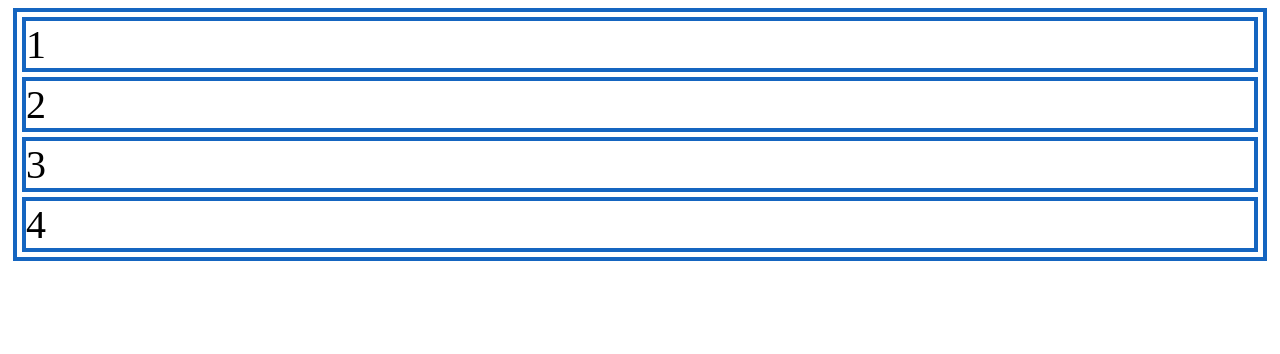
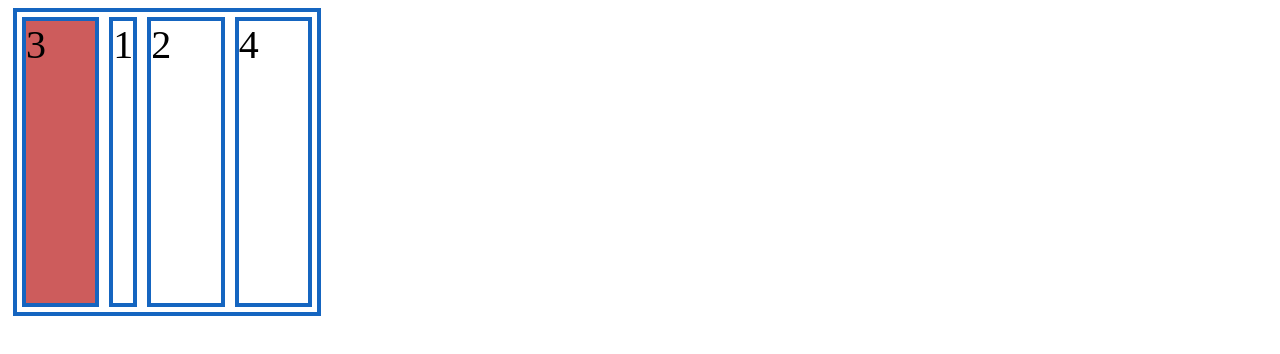
Before and after one commit to AlbertoParente/study-web-javaScript, a plain HTML site: page activity-js/css/flexbox2.html in a window 1280 px wide. Drawn offline with Linux system fonts and the light colour scheme.

Commit message:
Adding the flexBox concept in CSS, continuation

```diff
--- a/activity-js/css/flexbox2.html
+++ b/activity-js/css/flexbox2.html
@@ -6,6 +6,50 @@
     <title>Flexbox #02</title>
     <link rel="stylesheet" href="css/tag.css">
     <style>
+        div {
+            border: solid 5px dodgerblue;
+            font-size: 40px;
+        }
+
+        .flex-container div {
+            box-sizing: border-box;
+        }
+
+        .flex-container {
+            display: flex;
+            height: 300px;
+            width: 600px;
+        }
+
+        .flex-container div:nth-child(3) {
+            background-color: indianred;
+            order: 1;
+            order: 0;
+            order: -1;
+            align-self: center;
+            align-self: flex-end;
+            align-self: flex-start;
+            align-self: stretch;
+        }
+
+        .flex-container div {
+            width: 100px;
+            flex-grow: 1;
+            flex-grow: 0;
+        }
+
+        .flex-container div:nth-child(1) {
+            flex-grow: 2;
+        }
+
+        .flex-container {
+            width: 300px;
+            flex-shrink: 1;
+        }
+
+        .flex-container div:nth-child(1) {
+            flex-shrink: 5;
+        }
 
     </style>
 </head>
```
Also changed, not shown: activity-js/css/flexbox1.html (+1 -2 lines).
